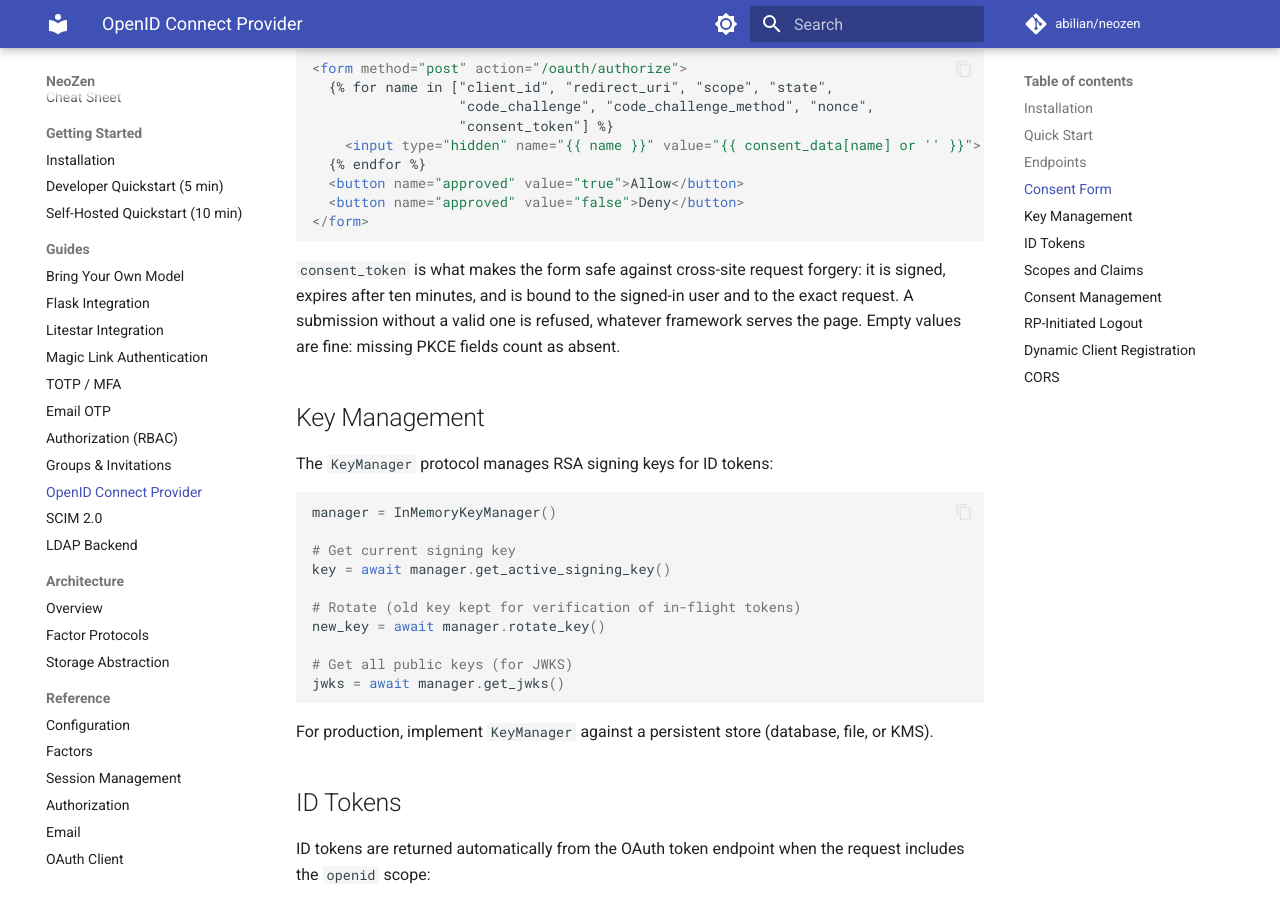
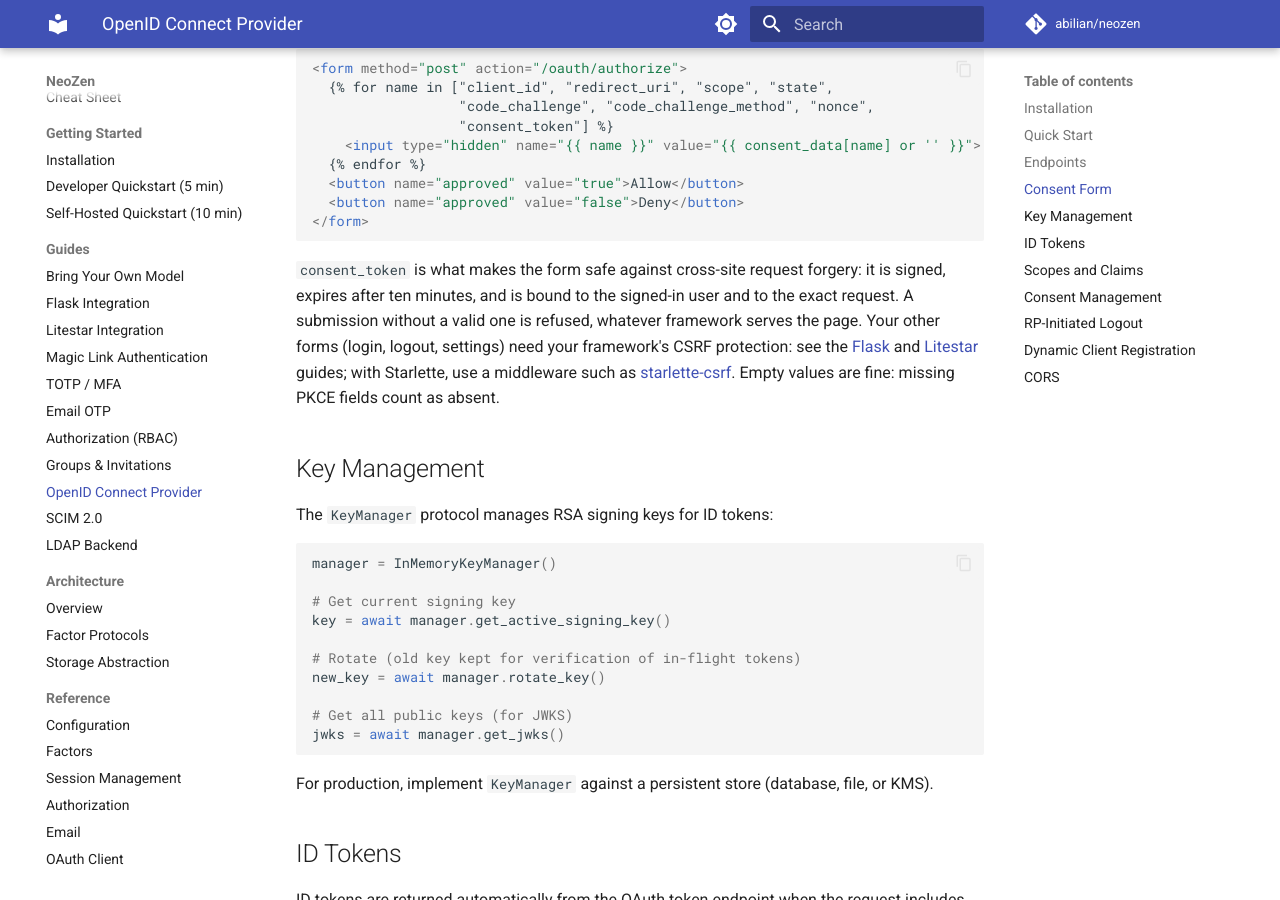
Before and after one commit to abilian/neozen, an MkDocs documentation site: the page built from docs/guides/oidc.md, in a window 1280 px wide and 900 px high, scrolled down 1930 px. Built offline with MkDocs 1.6.1 and Material for MkDocs 9.7.7, drawn with Linux system fonts in a browser that asks for light colours; comment, search, counter and statistics services are not loaded.

Commit message:
docs: show how to protect apps' own forms against CSRF

````diff
--- a/docs/guides/flask.md
+++ b/docs/guides/flask.md
@@ -76,6 +76,25 @@ def logout():
     return redirect(url_for("index"))
 ```
 
+## CSRF Protection
+
+NeoZen's session cookie is `SameSite=Lax`, which stops most cross-site form posts but not all of them (older browsers, `SameSite=None` deployments). The extension doesn't own your login, logout or settings forms, so protect them with your framework's CSRF support. For Flask, that's [Flask-WTF](https://flask-wtf.readthedocs.io/en/stable/csrf/):
+
+```python
+from flask_wtf import CSRFProtect
+
+CSRFProtect(app)  # every POST must now carry the token
+```
+
+```html
+<form method="post" action="/login">
+  <input type="hidden" name="csrf_token" value="{{ csrf_token() }}">
+  ...
+</form>
+```
+
+The OAuth consent form is the exception: NeoZen protects it itself, with a `consent_token` (see [Consent Form](oidc.md#consent-form)).
+
 ## Admin Guard
 
 ```python
--- a/docs/guides/litestar.md
+++ b/docs/guides/litestar.md
@@ -104,6 +104,18 @@ async def logout_submit(request: Request) -> Response:
     return response
 ```
 
+## CSRF Protection
+
+NeoZen's session cookie is `SameSite=Lax`, which stops most cross-site form posts but not all of them (older browsers, `SameSite=None` deployments). The plugin doesn't own your login, logout or settings forms, so turn on Litestar's CSRF middleware:
+
+```python
+from litestar.config.csrf import CSRFConfig
+
+app = Litestar(..., csrf_config=CSRFConfig(secret=SECRET_KEY, cookie_secure=True))
+```
+
+With Litestar's template engine, put `{{ csrf_input | safe }}` in each form; HTMX and JavaScript send the token in the `x-csrftoken` header instead. The OAuth consent form is the exception: NeoZen protects it itself, with a `consent_token` (see [Consent Form](oidc.md#consent-form)).
+
 ## Direct Factor Wiring
 
 If you own your User model and don't want to use NeoZen's
--- a/docs/guides/oidc.md
+++ b/docs/guides/oidc.md
@@ -83,7 +83,7 @@ When a user hasn't yet granted a client access, the authorization endpoint answe
 </form>
 ```
 
-`consent_token` is what makes the form safe against cross-site request forgery: it is signed, expires after ten minutes, and is bound to the signed-in user and to the exact request. A submission without a valid one is refused, whatever framework serves the page. Empty values are fine: missing PKCE fields count as absent.
+`consent_token` is what makes the form safe against cross-site request forgery: it is signed, expires after ten minutes, and is bound to the signed-in user and to the exact request. A submission without a valid one is refused, whatever framework serves the page. Your other forms (login, logout, settings) need your framework's CSRF protection: see the [Flask](flask.md#csrf-protection) and [Litestar](litestar.md#csrf-protection) guides; with Starlette, use a middleware such as [starlette-csrf](https://github.com/frankie567/starlette-csrf). Empty values are fine: missing PKCE fields count as absent.
 
 ## Key Management
 
````
